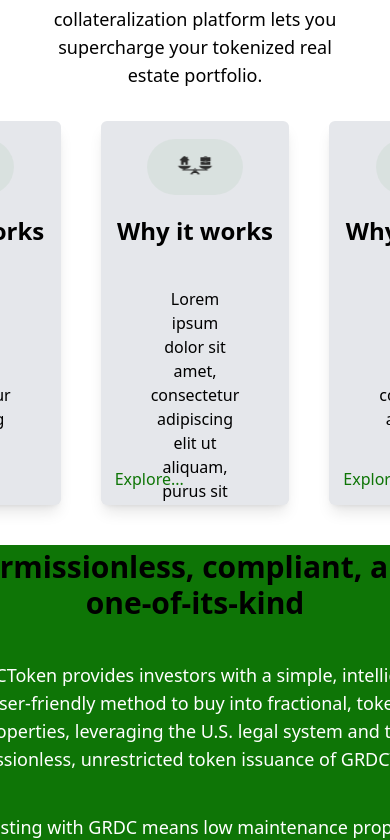
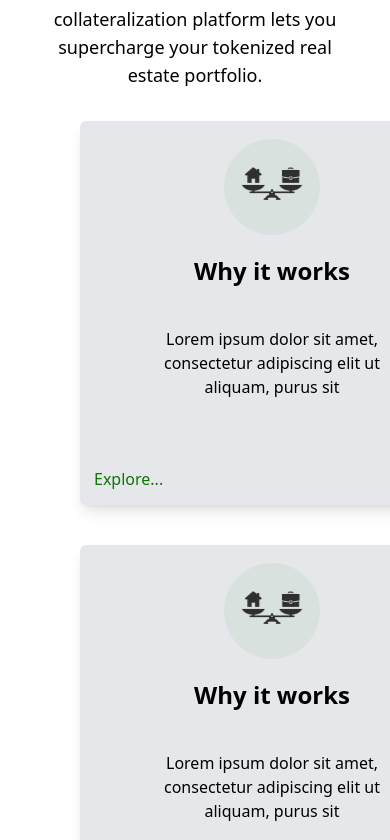
Before and after one commit to Mogakamo/GRDC-landing, a Next.js app: page / in a window 390 px wide. Shown: the part 1067-1907 px from the top of the page. Built offline with nearby package versions, Linux system fonts and the light colour scheme.

Commit message:
services section is responsive

```diff
--- a/components/Services.jsx
+++ b/components/Services.jsx
@@ -30,7 +30,7 @@
         Finance on the blockchain. The GRDC collateralization platform lets you
         supercharge your tokenized real estate portfolio.
       </p>
-      <div className="mx-10 flex items-center justify-center space-x-10">
+      <div className="mx-10 md:flex items-center justify-center md:space-x-10 space-y-10">
         {service?.map(({ id, header, text }) => {
           return (
             <>
```
